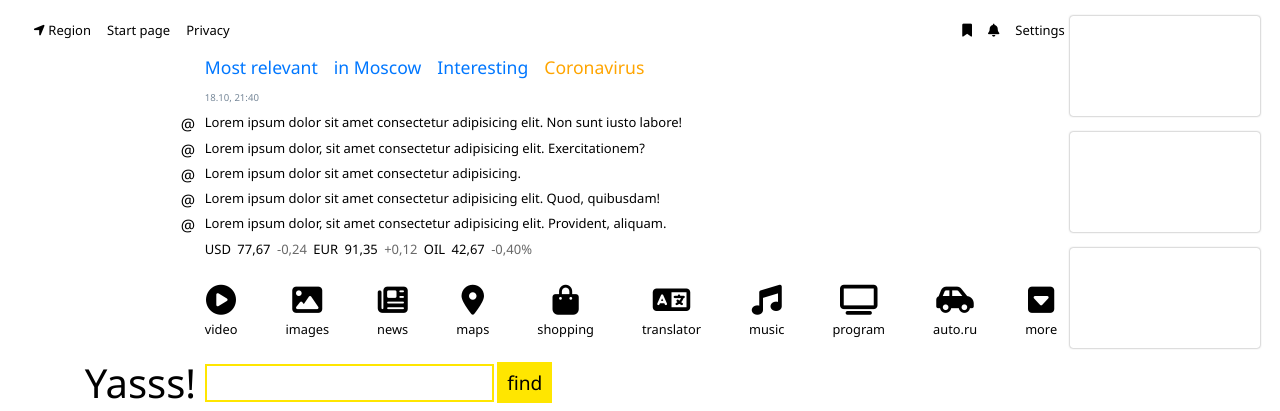
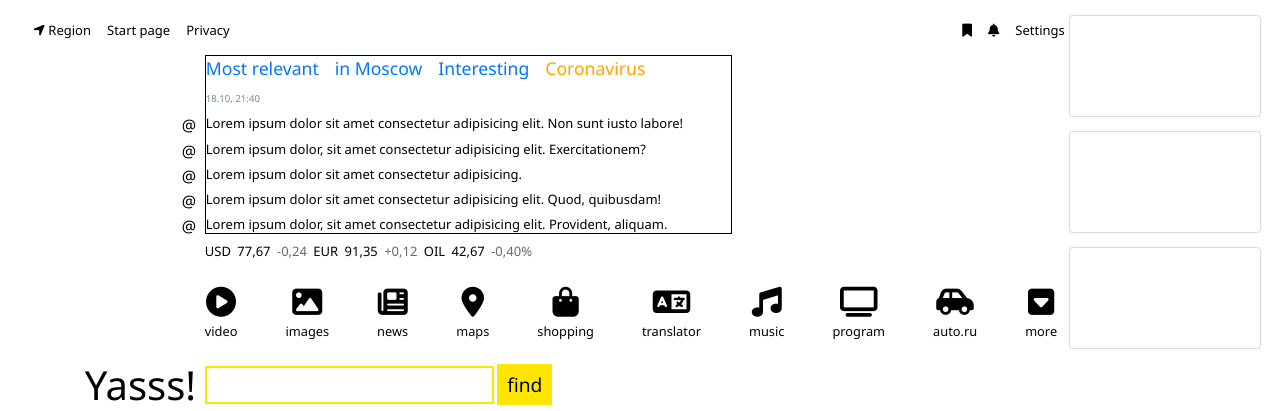
Before and after one commit to BruceAndyLee/yandex-front-cosplay, a plain HTML site: page index.html in a window 1280 px wide. Shown: the top 411 px of the page. Drawn offline with Linux system fonts and the light colour scheme.

Commit message:
before mergin with gulp config

```diff
--- a/index.css
+++ b/index.css
@@ -33,7 +33,7 @@
 }
 
 .content {
-    padding-left: 16%;
+    margin-left: 16%;
 }
 
 .header {
@@ -59,7 +59,8 @@
 .content__news {
     position: relative;
     margin-top: 1rem;
-    width: 50%;
+    width: 49%;
+    border: solid 1px black;
 }
 
 .news__nav {
--- a/index.html
+++ b/index.html
@@ -33,7 +33,9 @@
     </div>
 </header>
 <div class="content">
-    <section class="content__news news">
+
+    <div class="">
+        <div class="content__news news">
             <nav class="news__nav">
                 <a class="news__nav-item link">
                     Most relevant
@@ -50,7 +52,6 @@
             </nav>
 
             <div class="news__datetime">18.10, 21:40</div>
-
             <ul class="news__list list">
                 <li class="list__item a-news">
                     <span class="a-news__preview">
@@ -82,7 +83,8 @@
                     </span>
                 </li>
             </ul>
-    </section>
+        </div>
+    </div>
 
     <div class="content__currencies currencies">
         <div class="currencies__item currencies__item_name">
```
Lines whose indentation alone changed are shown as unchanged.
